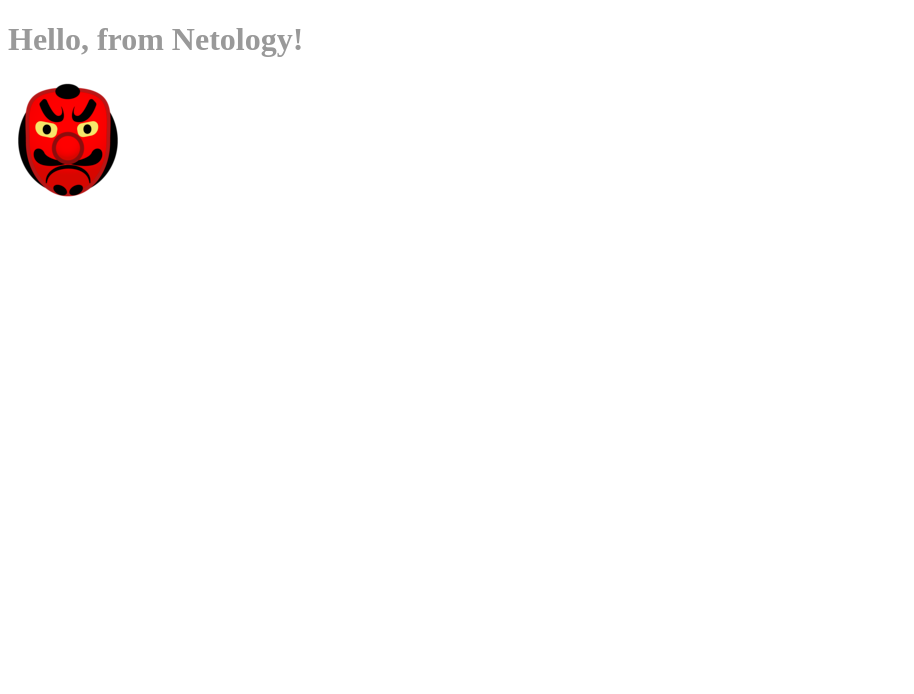
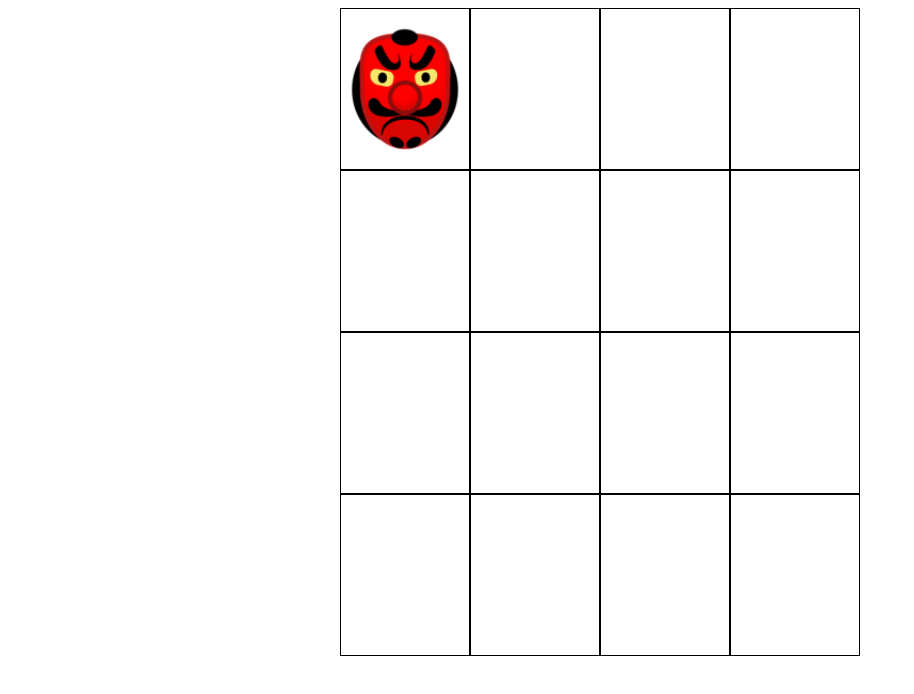
Before and after one commit to Mariza0/ahj-ws-frontend, a website built with webpack: page src/index.html in a window 1280 px wide. Shown: the whole page, without its empty margins (0-914 px from the left). Built offline with nearby package versions, Linux system fonts and the light colour scheme.

Commit message:
active css

```diff
--- a/src/css/style.css
+++ b/src/css/style.css
@@ -1,3 +1,26 @@
 body {
-    color: #999;
+    color: red;
 }
+
+.playground {
+    list-style-type: none;
+    display: flex;
+    flex-wrap: wrap;
+    width: 80vh;
+    height: 80vh;
+    margin: 0 auto;
+  }
+
+.playground-item {
+    width: 20%;
+    height: 20vh;
+    border: 1px solid black;
+    position: relative;
+  }
+
+.playground-img {
+    width: 100%;
+    position: absolute;
+    top: 50%;
+    transform: translateY(-50%);
+}
--- a/src/index.html
+++ b/src/index.html
@@ -1,4 +1,4 @@
-<!DOCTYPE html>
+<!-- <!DOCTYPE html>
 <html lang="en">
 <head>
   <meta charset="UTF-8">
@@ -10,4 +10,39 @@
 <h1>Hello, from Netology!</h1>
 <img src="img/goblin.png" alt="Netology Logo">
 </body>
+</html> -->
+<!DOCTYPE html>
+<html lang="en">
+<head>
+  <meta charset="UTF-8">
+  <meta name="viewport" content="width=device-width, initial-scale=1.0">
+  <meta http-equiv="X-UA-Compatible" content="ie=edge">
+  <link rel="stylesheet" href="css/style.css"/>
+  <title>Document</title>
+</head>
+<body>
+  <ul class="playground">
+    <li class="playground-item">
+      <img src="./img/goblin.png" class="playground-img">
+    </li>
+    <li class="playground-item"></li>
+    <li class="playground-item"></li>
+    <li class="playground-item"></li>
+    <li class="playground-item"></li>
+    <li class="playground-item"></li>
+    <li class="playground-item"></li>
+    <li class="playground-item"></li>
+    <li class="playground-item"></li>
+    <li class="playground-item"></li>
+    <li class="playground-item"></li>
+    <li class="playground-item"></li>
+    <li class="playground-item"></li>
+    <li class="playground-item"></li>
+    <li class="playground-item"></li>
+    <li class="playground-item"></li>
+  </ul>
+  <!-- <script src="js/app.js" type="module"></script>
+  <script src="js/playground/playground.js" type="module"></script> -->
+</body>
+
 </html>
```
